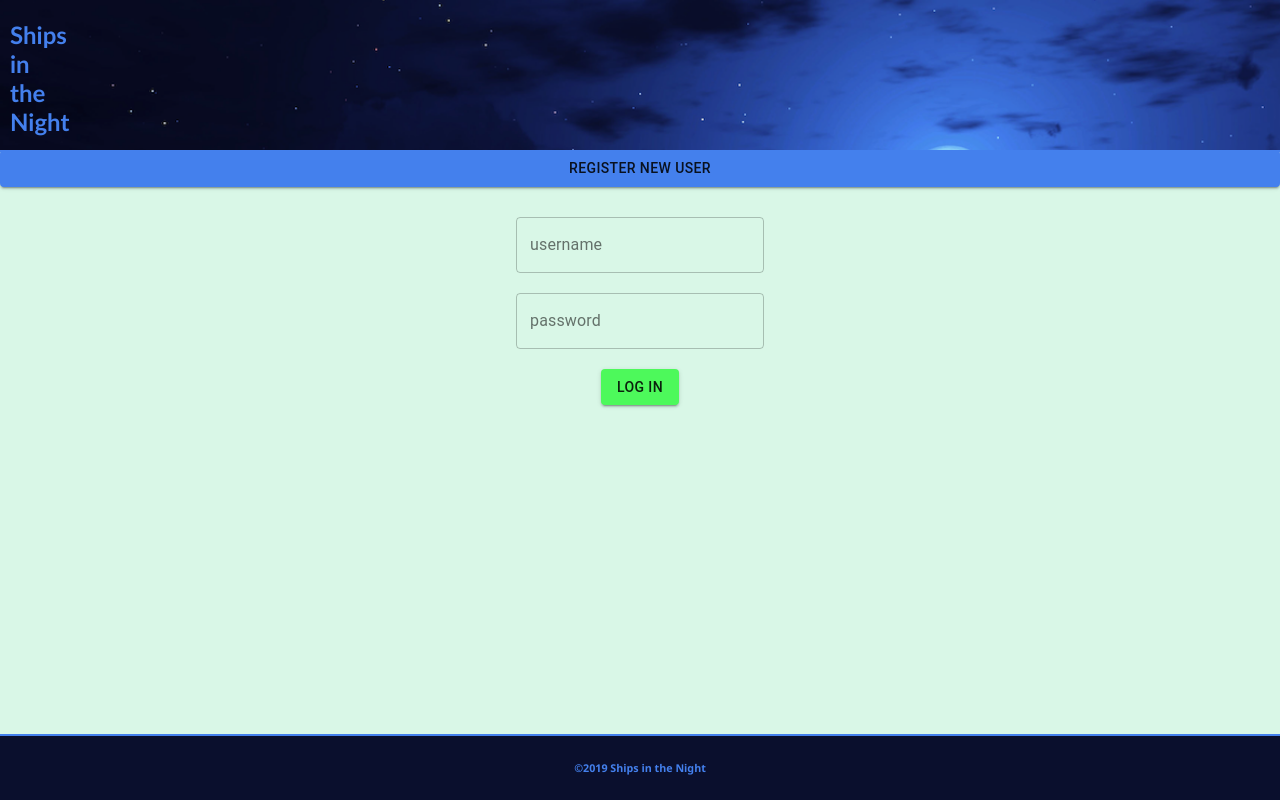
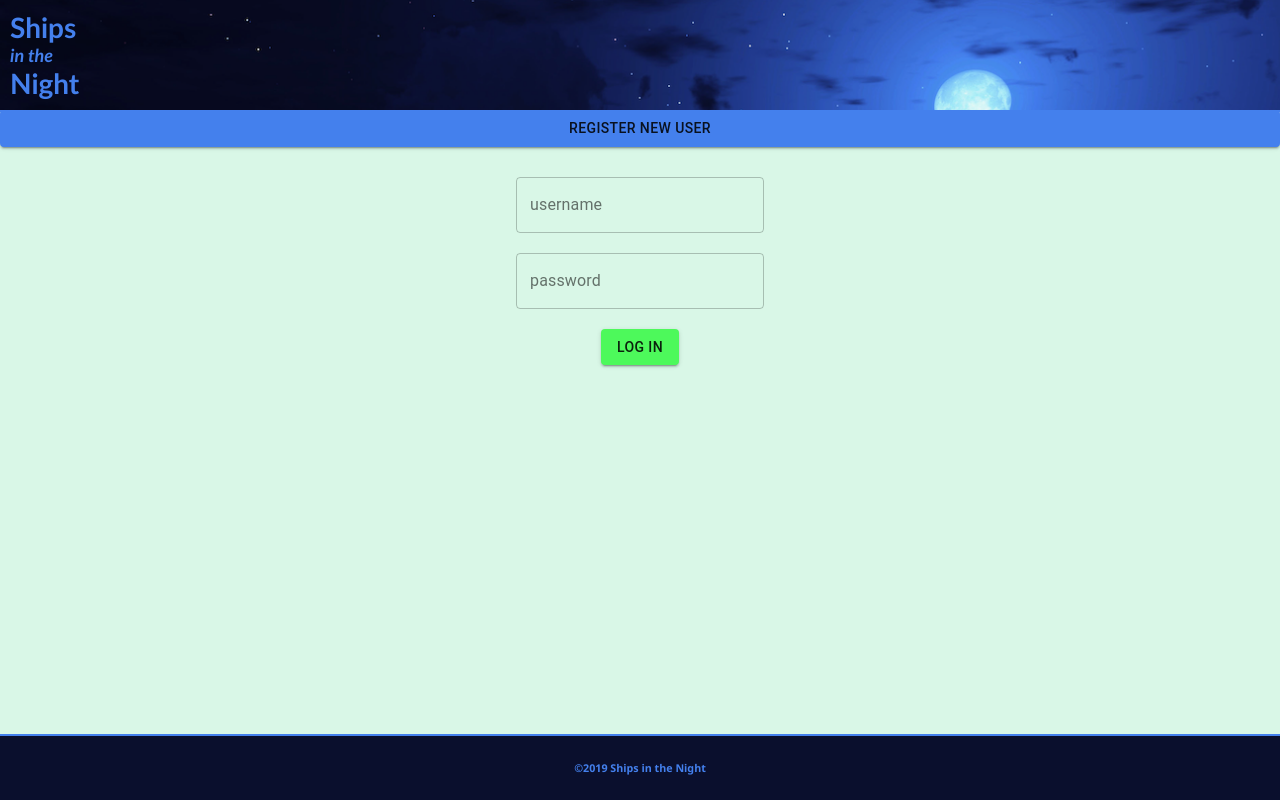
Before and after one commit to nathantwold/ships-in-the-night, a React (Create React App) app: page /#/fleet in a window 1280 px wide. Built offline with nearby package versions, Linux system fonts and the light colour scheme; no server answers.

Commit message:
resized header banner

```diff
--- a/src/components/App/App.css
+++ b/src/components/App/App.css
@@ -13,7 +13,7 @@ body {
 }
 
 .appBody {
-    margin-top: 150px;
+    margin-top: 110px;
     margin-bottom: 50px;
 }
 
--- a/src/components/Header/Header.css
+++ b/src/components/Header/Header.css
@@ -1,9 +1,20 @@
-.header-title {
-    font-size: 24px;
+.header-main {
+    margin: 0;
+    font-size: 28px;
     font-weight: 700;
     display: inline-block;
     color: #4480ed;
     padding-left: 10px;
+}
+
+.header-sub {
+  margin: 0;
+  font-size: 18px;
+  font-weight: 700;
+  display: inline-block;
+  color: #4480ed;
+  padding-left: 10px;
+  font-style: italic;
 }
 
 .header-welcome {
@@ -14,13 +25,14 @@
 
 .header {
   z-index: 1;
-  height: 150px;
+  height: 100px;
   border-bottom: 2px solid #4480ed;
-  background-image: url('../../images/ships2.jpg');
+  background-image: url('../../images/ships1.jpg');
   background-size: cover;
   font-family: 'Gill Sans', 'Gill Sans MT', Calibri, 'Trebuchet MS', sans-serif;
   position: fixed;
   top: 0;
   width: 100%;
   overflow: hidden;
+  padding-top: 10px;
 }
--- a/src/components/Header/Header.js
+++ b/src/components/Header/Header.js
@@ -6,7 +6,13 @@ class Header extends Component {
   render() {
     return (
       <div className="header">
-        <h2 className="header-title">Ships <br /> in <br /> the <br /> Night </h2>
+        <h2 className="header-main">
+          Ships
+        </h2>
+        <br />
+        <p className="header-sub">in the</p>
+        <br />
+        <h2 className="header-main"> Night </h2>
       </div>
     )
   }
--- a/src/components/InfoPage/InfoPage.js
+++ b/src/components/InfoPage/InfoPage.js
@@ -5,6 +5,7 @@ const styles = {
   main: {
     textAlign: 'center',
     margin: '5px',
+    padding: '10px'
   },
 }
 
```
Also changed, not shown: src/images/ships1.jpg.
